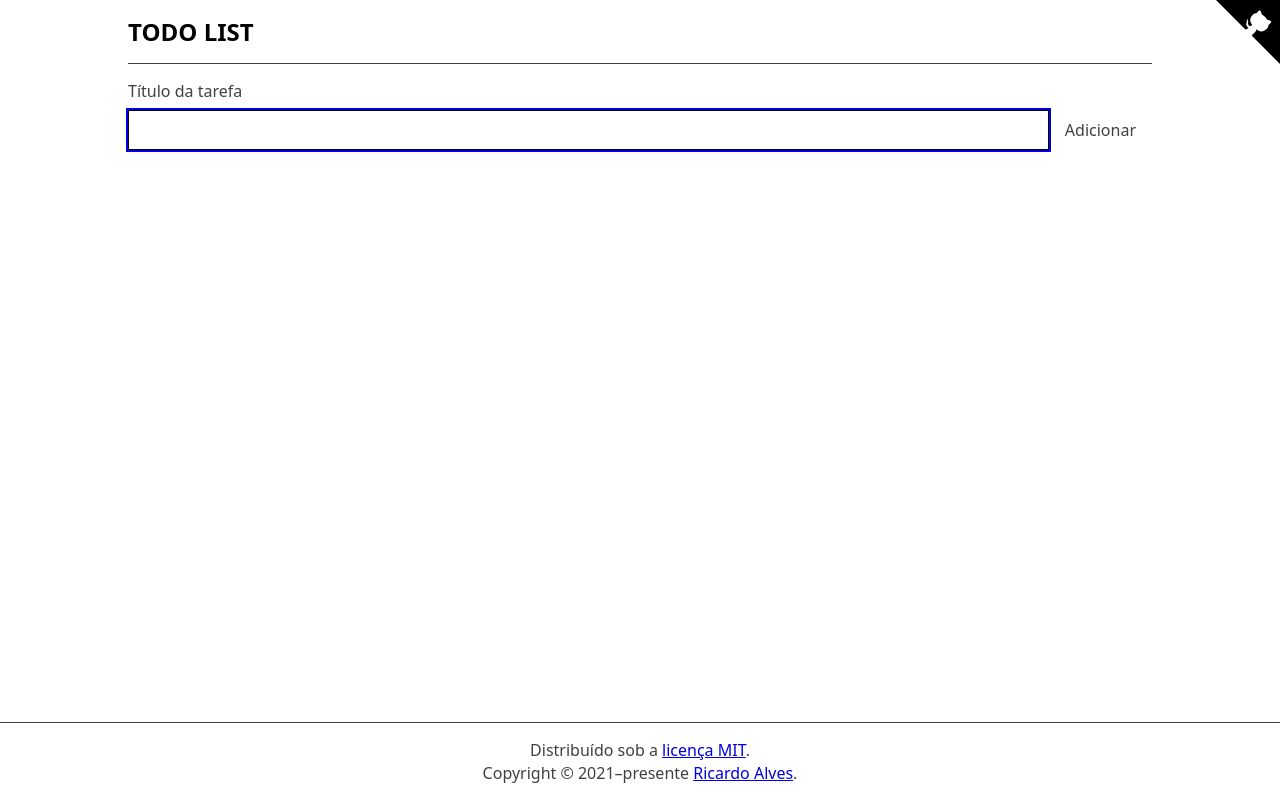
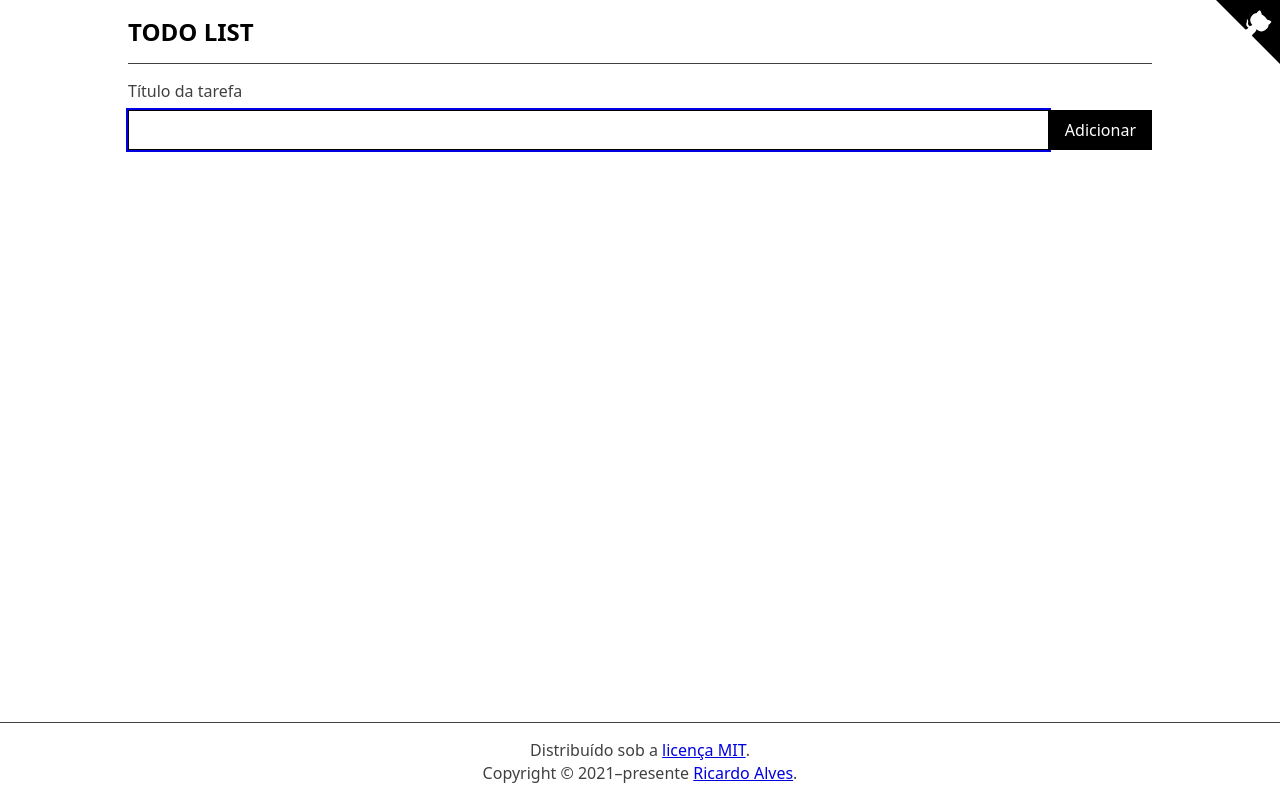
Before and after one commit to ricardospalves/react-todo-list, a React (Create React App) app: page / in a window 1280 px wide. Built offline with nearby package versions, Linux system fonts and the light colour scheme.

Commit message:
Adicionar os estilos do botão submit

```diff
--- a/src/components/AddTask.jsx
+++ b/src/components/AddTask.jsx
@@ -45,7 +45,7 @@ const AddTask = props => {
     />
 
     <button
-      className={styles.AddTask__submit}
+      className={`${styles.AddTask__submit}`}
     >
       Adicionar
     </button>
--- a/src/components/AddTask.module.css
+++ b/src/components/AddTask.module.css
@@ -19,6 +19,17 @@
   display: block;
   height: var(--AddTask__field-height);
   padding: 0 1rem;
+
+  color: var(--body-bg-color);
+  background-color: var(--heading-color);
+
+  transition: background-color .2s;
+}
+
+.AddTask__submit:hover,
+.AddTask__submit:focus {
+
+  background-color: var(--body-color);
 }
 
 @media (min-width: 1024px) {
```
